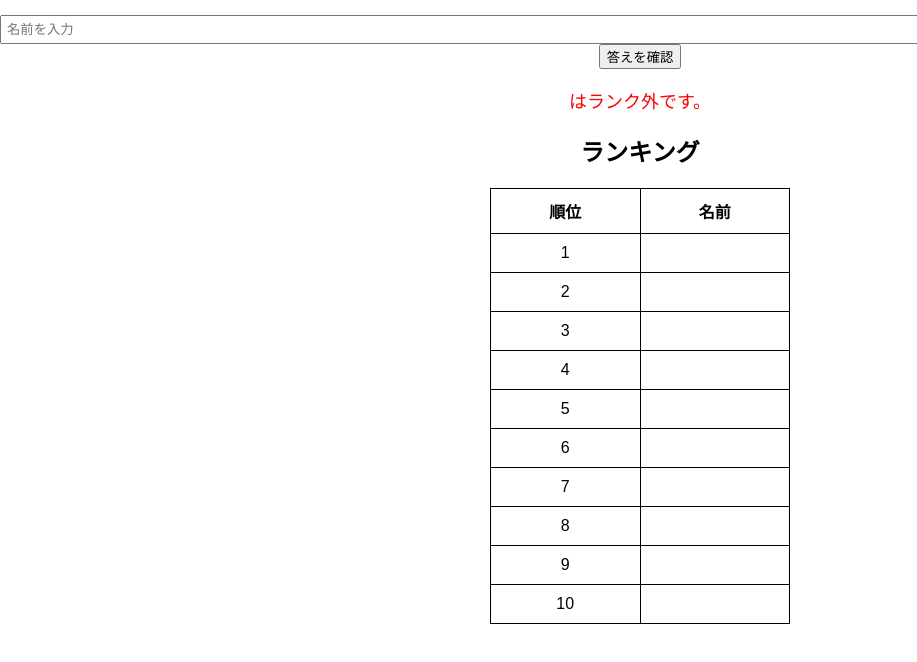
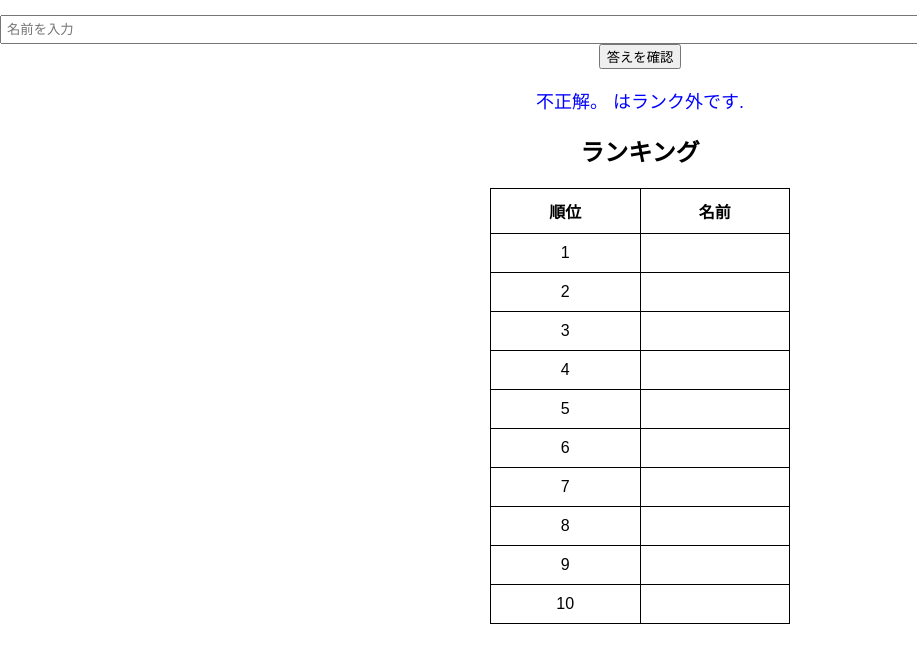
Before and after one commit to snewhorizon/onamae2, a plain HTML site: page index.html in a window 1280 px wide. Both pictures are taken after a click on the button "答えを確認". Shown: the part 106-768 px from the top of the page, without its empty margins (0-917 px from the left). Drawn offline with Linux system fonts and the light colour scheme.

Commit message:
Update index.html

```diff
--- a/index.html
+++ b/index.html
@@ -132,7 +132,7 @@
                     found = true;
                     const cell = rows[i].cells[1];
                     cell.textContent = name;
-                    document.getElementById("correctMessage").textContent = name + "は" + (i + 1) + "位です。";
+                    document.getElementById("correctMessage").textContent = "正解！ " + name + "は" + (i + 1) + "位です。";
                     break;
                 }
             }
@@ -141,8 +141,9 @@
             document.getElementById("resultMessage").textContent = "";
 
             if (!found) {
-                document.getElementById("correctMessage").textContent = name + "はランク外です。";
-                document.getElementById("resultMessage").textContent = "";
+                document.getElementById("correctMessage").textContent = "";
+                document.getElementById("resultMessage").textContent = "不正解。 " + name + "はランク外です.";
+                document.getElementById("resultMessage").style.color = "blue"; // 不正解メッセージを青色に変更
             }
         }
     </script>
```
